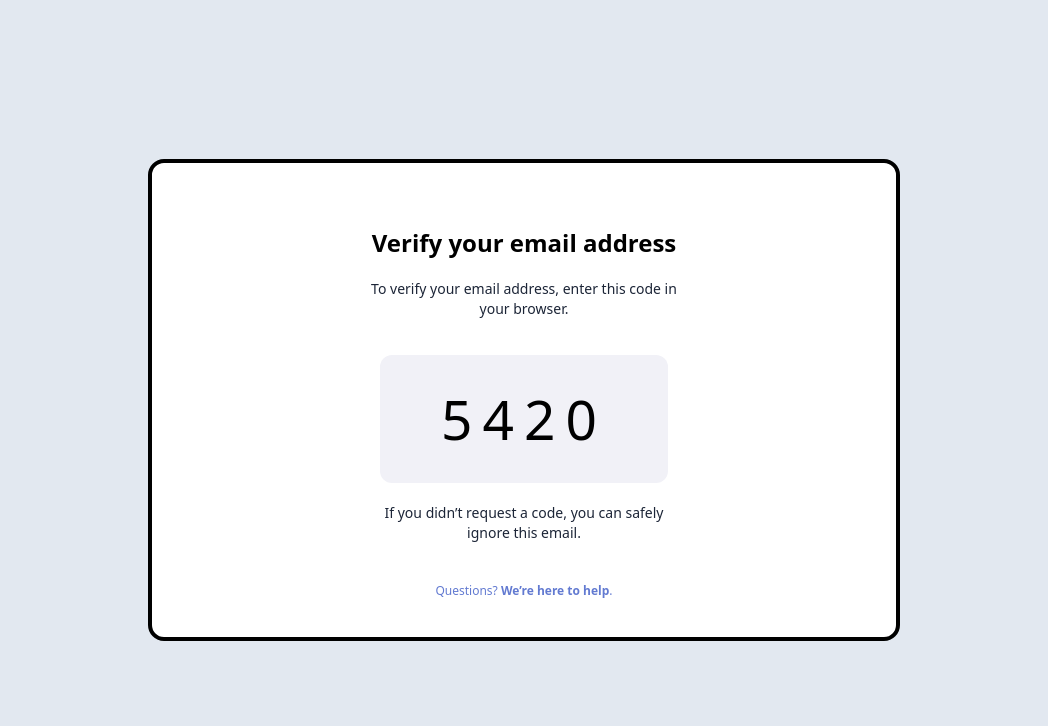
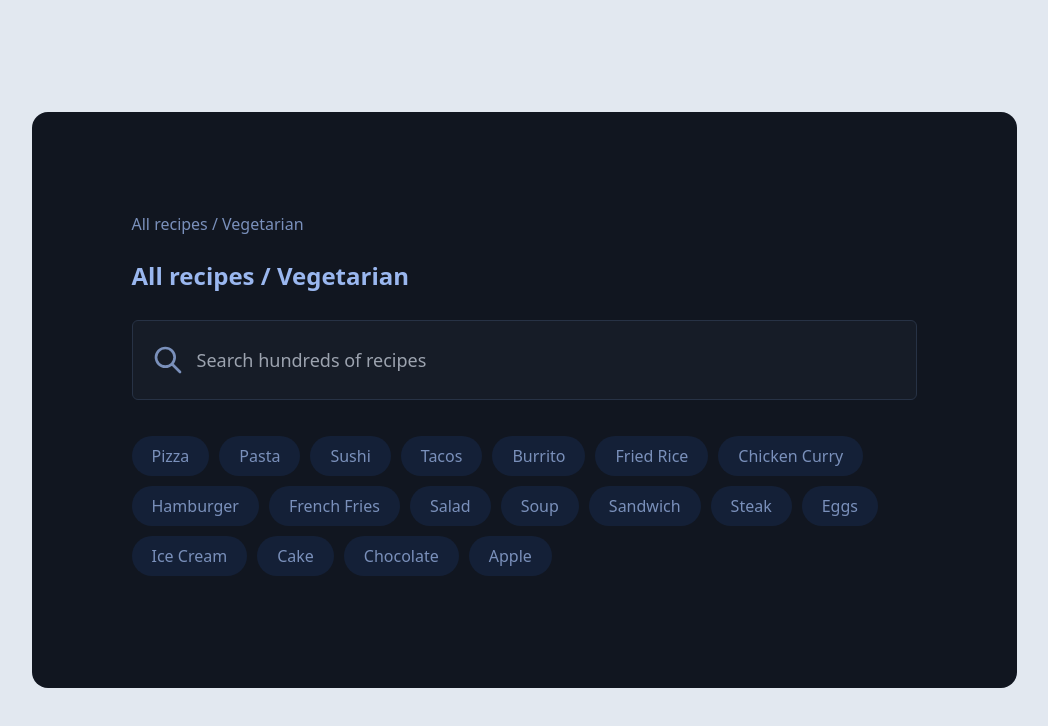
Before and after one commit to kientq111/react-ui-daily, a React (Vite) app: page / in a window 1280 px wide. Shown: the top 726 px of the page, without its empty margins (116-1164 px from the left). Built offline with nearby package versions, Linux system fonts and the light colour scheme.

Commit message:
cm subject tag ui

```diff
--- a/src/App.jsx
+++ b/src/App.jsx
@@ -1,16 +1,15 @@
 import { useState } from "react";
 // import Login from "@components/login
 // import LoginVerification from "@components/loginVerification";
-// import VerifyEmail from "@/components/verifyEmail";
-import ReceivedCode from "./components/receivedCode";
+// import VerifyEmail from "@components/verifyEmail";
+// import ReceivedCode from "@components/receivedCode";
+import SubjectTag from "@components/subjectTag";
 import "./App.css";
 
 function App() {
-  const [count, setCount] = useState(0);
-
   return (
     <div className="flex items-center justify-center h-screen bg-slate-200">
-      <ReceivedCode />
+      <SubjectTag />
     </div>
   );
 }
--- /dev/null
+++ b/src/components/subjectTag/index.jsx
@@ -0,0 +1,81 @@
+import { useState } from "react";
+
+const SubjectTag = () => {
+  const [findSubject, setFindSubject] = useState("");
+
+  const subjects = [
+    "Pizza",
+    "Pasta",
+    "Sushi",
+    "Tacos",
+    "Burrito",
+    "Fried Rice",
+    "Chicken Curry",
+    "Hamburger",
+    "French Fries",
+    "Salad",
+    "Soup",
+    "Sandwich",
+    "Steak",
+    "Eggs",
+    "Ice Cream",
+    "Cake",
+    "Chocolate",
+    "Apple",
+  ];
+
+  const onchangeHandle = (e) => {
+    setFindSubject(e.target.value);
+  };
+
+  return (
+    <div className="bg-[#111620] w-[985px] h-[576px] p-[100px] rounded-2xl">
+      <h4 className="text-[#7A90BB] text-base ">All recipes / Vegetarian</h4>
+      <h1 className="mt-6 text-2xl font-bold text-[#9AB7EF]">
+        All recipes / Vegetarian
+      </h1>
+      <div class="mt-7 flex justify-between items-center">
+        <div class="relative flex ">
+          <input
+            type="search"
+            placeholder="Search hundreds of recipes"
+            value={findSubject}
+            onChange={(e) => onchangeHandle(e)}
+            class="w-[785px] h-[80px] rounded-md pr-3 py-3 pl-16 border bg-[#161C27] border-[#273245] focus:outline-none focus:ring-1 focus:ring-blue-500 text-white text-lg"
+          />
+          <span class="absolute left-5 top-1/2 transform -translate-y-1/2">
+            <svg
+              class="h-8 w-8 text-[#7A90BB]"
+              fill="none"
+              viewBox="0 0 24 24"
+              stroke="currentColor"
+            >
+              <path
+                stroke-linecap="round"
+                stroke-linejoin="round"
+                stroke-width="2"
+                d="M21 21l-6-6m2-5a7 7 0 1 1-14 0 7 7 0 0 1 14 0z"
+              />
+            </svg>
+          </span>
+        </div>
+      </div>
+      <div className="mt-9 flex gap-[10px] w-[785px] h-auto items-start flex-wrap">
+        {subjects
+          .filter((subject) =>
+            subject.toLowerCase().includes(findSubject.toLowerCase())
+          )
+          .map((filteredSubject) => (
+            <button
+              key={filteredSubject}
+              className="rounded-3xl bg-[#142037] text-[#7A90BB] text-base h-auto w-auto px-5 py-2 hover:bg-[#92B6FF] hover:text-[#111620]"
+            >
+              {filteredSubject}
+            </button>
+          ))}
+      </div>
+    </div>
+  );
+};
+
+export default SubjectTag;
```
